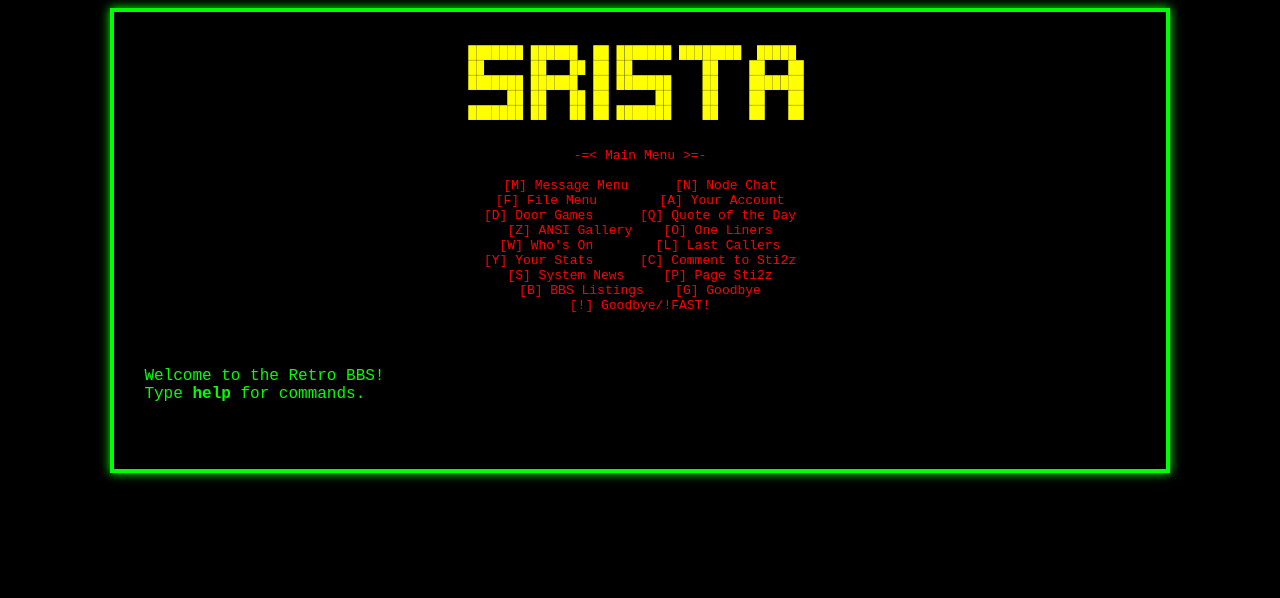
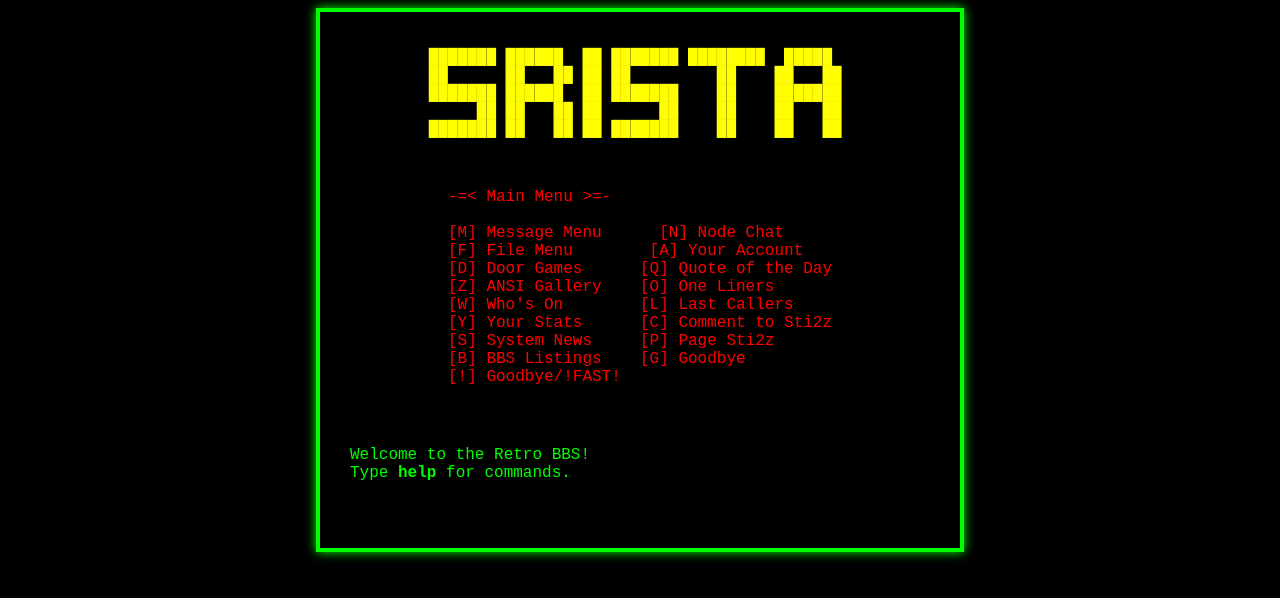
Before and after one commit to chosenblip/HermeticNet, a plain HTML site: page index.html in a window 1280 px wide. Drawn offline with Linux system fonts and the light colour scheme.

Commit message:
Update style.css

```diff
--- a/style.css
+++ b/style.css
@@ -6,7 +6,7 @@ body {
 }
 
 #crt-screen {
-    width: 80%;
+    width: 600px;  /* Fixed width to keep everything aligned */
     margin: auto;
     border: 4px solid lime;
     padding: 20px;
@@ -18,10 +18,21 @@ body {
 pre {
     color: yellow;
     text-align: center;
+    font-family: "Courier New", monospace; /* Ensures fixed-width characters */
+    white-space: pre;  /* Ensures spacing is preserved */
+}
+
+#menu-container {
+    display: flex;
+    justify-content: center;
+    text-align: left;
 }
 
 .menu {
     color: red;
+    text-align: left;
+    font-family: "Courier New", monospace;
+    white-space: pre;  /* Prevents menu items from breaking */
 }
 
 #terminal {
```
